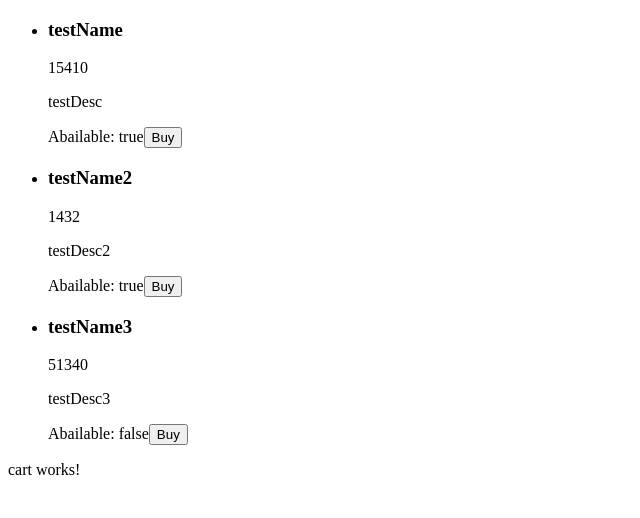
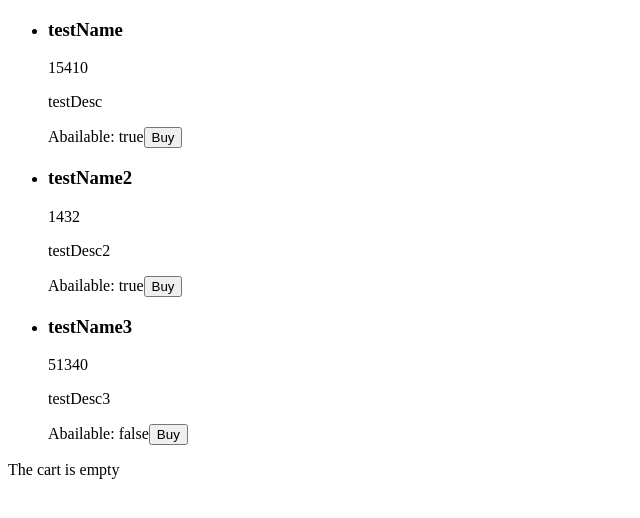
Before and after one commit to burdeiko/angular-shop, an Angular app: page / in a window 1280 px wide. Shown: the top 518 px of the page, without its empty margins (0-640 px from the left). Built offline with nearby package versions, Linux system fonts and the light colour scheme.

Commit message:
Add Cart functionality

```diff
--- a/src/app/cart/components/cart/cart.component.html
+++ b/src/app/cart/components/cart/cart.component.html
@@ -1,3 +1,10 @@
-<p>
-  cart works!
-</p>
+<div class="cart">
+  <ul *ngIf="cart.length; else emptyCartMessage">
+    <li *ngFor="let item of cart">
+      {{ item.name }}
+    </li>
+  </ul>
+  <ng-template #emptyCartMessage>
+    <p>The cart is empty</p>
+  </ng-template>
+</div>
--- a/src/app/cart/components/cart/cart.component.ts
+++ b/src/app/cart/components/cart/cart.component.ts
@@ -11,14 +11,15 @@ export class CartComponent implements OnInit {
 
   cart: Array<IProduct>
 
-  onCartUpdate() {
-    this.cart = this.cartService.getProductsInCart();
-  }
-
   constructor(private cartService: CartService) { }
 
   ngOnInit() {
     this.cart = this.cartService.getProductsInCart();
+    this.cartService.CartUpdate.subscribe(this.onCartUpdate.bind(this));
   }
 
+  private onCartUpdate() {
+    this.cart = this.cartService.getProductsInCart();
+    console.log('test');
+  }
 }
--- a/src/app/cart/services/cart.service.ts
+++ b/src/app/cart/services/cart.service.ts
@@ -1,4 +1,4 @@
-import { Injectable } from '@angular/core';
+import { Injectable, EventEmitter } from '@angular/core';
 import { IProduct } from '../../products/models/product.model';
 
 @Injectable({
@@ -6,10 +6,13 @@ import { IProduct } from '../../products/models/product.model';
 })
 export class CartService {
 
-  cart: Array<IProduct> = []
+  CartUpdate: EventEmitter<any> = new EventEmitter<any>();
+
+  private cart: Array<IProduct> = []
 
   addProductToCart(product: IProduct) {
     this.cart.push(product);
+    this.CartUpdate.emit();
   }
 
   getProductsInCart(): Array<IProduct> {
--- a/src/app/products/components/product/product.component.ts
+++ b/src/app/products/components/product/product.component.ts
@@ -1,5 +1,6 @@
 import { Component, OnInit, Input } from '@angular/core';
 import { IProduct } from '../../models/product.model';
+import { CartService } from '../../../cart/services';
 
 @Component({
   selector: 'app-product',
@@ -12,9 +13,10 @@ export class ProductComponent implements OnInit {
 
   onBuy() {
     console.log('Buy ' + this.product.name);
+    this.cartService.addProductToCart(this.product);
   }
 
-  constructor() { }
+  constructor(private cartService: CartService) { }
 
   ngOnInit() {
   }
```
